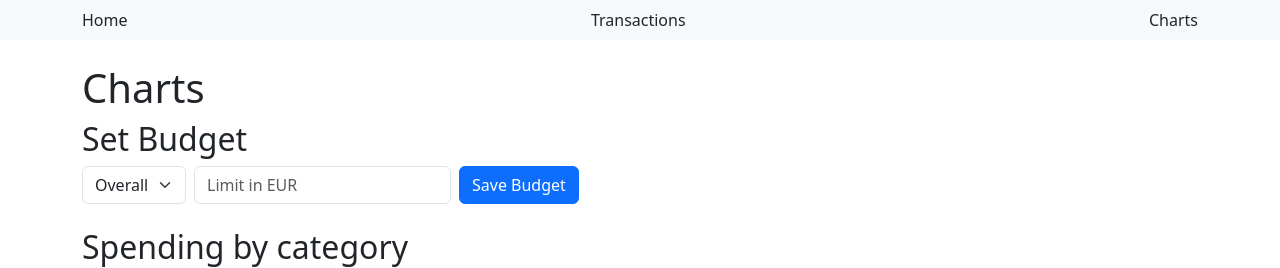
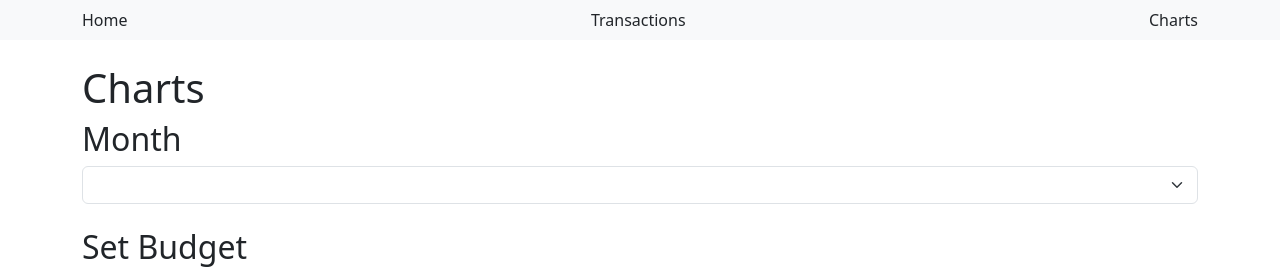
Before and after one commit to selvasebastian/finance-analytics-dashboard, a Flask app: page /charts in a window 1280 px wide. Shown: the top 268 px of the page. Run offline with Flask 3, Linux system fonts and the light colour scheme; data that the repository does not hold is empty.

Commit message:
Add month selection and AJAX updates on charts page

```diff
--- a/static/charts.js
+++ b/static/charts.js
@@ -1,5 +1,12 @@
+// Month that is selected in the dropdown.
+let selectedMonth = "";
+
 // Runs when the page is loaded
-document.addEventListener("DOMContentLoaded", function () {
+document.addEventListener("DOMContentLoaded", async function () {
+
+    // Dropdown for the month has to be filled first, because many charts need this data
+    await loadMonthOptions();
+
     loadCategoryChart();
     loadIncomeChart();
     loadMonthlyChart();
@@ -10,9 +17,53 @@ document.addEventListener("DOMContentLoaded", function () {
     loadBudgetCategoryOptions();
 });
 
+// Fetches all months and fills the dropdown for the month selection
+async function loadMonthOptions() {
+    const response = await fetch("/api/summary/monthly");
+    const months = await response.json();
+
+    // Finds the select element where the options will be inserted
+    const monthSelect = document.querySelector("#month-select");
+
+    for (let i = 0; i < months.length; i++) {
+        const option = document.createElement("option");
+        option.value = months[i].month;
+        option.textContent = months[i].month;
+
+        monthSelect.appendChild(option);
+    }
+
+    // Newest month is selected first
+    if (months.length > 0) {
+        selectedMonth = months[months.length - 1].month;
+        monthSelect.value = selectedMonth;
+    }
+}
+
+// When the month selection is changed, the charts have to be reloaded
+document.querySelector("#month-select").addEventListener("change", function () {
+    selectedMonth = document.querySelector("#month-select").value;
+    loadCategoryChart();
+    loadIncomeChart();
+    loadOverallBudgetChart();
+    loadCategoryBudgetChart();
+});
+
+// Shows a success or error message above the charts
+function showMessage(text, isError) {
+    const messageBox = document.querySelector("#message");
+    messageBox.textContent = text;
+
+    if (isError) {
+        messageBox.className = "alert alert-danger";
+    } else {
+        messageBox.className = "alert alert-success";
+    }
+}
+
 // Fetches the category summary and draws a pie chart (Spending by category)
 async function loadCategoryChart() {
-    const response = await fetch("/api/summary/by-category?month=2026-08");
+    const response = await fetch("/api/summary/by-category?month=" + selectedMonth);
     const summary = await response.json();
 
     const labels = [];
@@ -33,6 +84,11 @@ async function loadCategoryChart() {
     // Finds the canvas elements and draws the pie chart
     const canvas = document.querySelector("#category-chart");
 
+    // Deletes the old chart if there is one, so that a new chart can be drawn
+    if (Chart.getChart(canvas)) {
+        Chart.getChart(canvas).destroy();
+    }
+
     new Chart(canvas, {
         type: "pie",
         data: {
@@ -46,7 +102,7 @@ async function loadCategoryChart() {
 
 // Fetches the category summary and draws a pie chart (Spending by income)
 async function loadIncomeChart() {
-    const response = await fetch("/api/summary/by-category?month=2026-08");
+    const response = await fetch("/api/summary/by-category?month=" + selectedMonth);
     const summary = await response.json();
 
     const labels = [];
@@ -64,6 +120,11 @@ async function loadIncomeChart() {
 
     // Finds the canvas elements and draws the pie chart
     const canvas = document.querySelector("#income-chart");
+
+        // Deletes the old chart if there is one, so that a new chart can be drawn
+    if (Chart.getChart(canvas)) {
+        Chart.getChart(canvas).destroy();
+    }
 
     new Chart(canvas, {
         type: "pie",
@@ -148,7 +209,7 @@ async function loadTrendsChart() {
 
 // Fetches the budgets and monthly spending and draws the overall budget chart
 async function loadOverallBudgetChart() {
-    const budgetsResponse = await fetch("/api/budgets?month=2026-08");
+    const budgetsResponse = await fetch("/api/budgets?month=" + selectedMonth);
     const budgets = await budgetsResponse.json();
 
     const monthlyResponse = await fetch("/api/summary/monthly");
@@ -169,7 +230,7 @@ async function loadOverallBudgetChart() {
     for (let i = 0; i < monthlySummary.length; i++) {
         const entry = monthlySummary[i];
 
-        if (entry.month === "2026-08") {
+        if (entry.month === selectedMonth) {
             spentCents = Math.abs(entry.expenses_cents);
         }
     }
@@ -179,6 +240,11 @@ async function loadOverallBudgetChart() {
 
     // Finds the canvas element and draws the pie chart
     const canvas = document.querySelector("#overall-budget-chart");
+
+        // Deletes the old chart if there is one, so that a new chart can be drawn
+    if (Chart.getChart(canvas)) {
+        Chart.getChart(canvas).destroy();
+    }
 
     new Chart(canvas, {
         type: "pie",
@@ -193,10 +259,10 @@ async function loadOverallBudgetChart() {
 
 // Fetches the budgets and category spending and draws a bar chart per category
 async function loadCategoryBudgetChart() {
-    const budgetsResponse = await fetch("/api/budgets?month=2026-08");
+    const budgetsResponse = await fetch("/api/budgets?month=" + selectedMonth);
     const budgets = await budgetsResponse.json();
 
-    const categoryResponse = await fetch("/api/summary/by-category?month=2026-08");
+    const categoryResponse = await fetch("/api/summary/by-category?month=" + selectedMonth);
     const categorySummary = await categoryResponse.json();
 
     const labels = [];
@@ -229,6 +295,11 @@ async function loadCategoryBudgetChart() {
 
     // Finds the canvas element and draws the bar chart
     const canvas = document.querySelector("#category-budget-chart");
+
+    // Deletes the old chart if there is one, so that a new chart can be drawn
+    if (Chart.getChart(canvas)) {
+        Chart.getChart(canvas).destroy();
+    }
 
     new Chart(canvas, {
         type: "bar",
@@ -314,17 +385,31 @@ document.querySelector("#set-budget-form").addEventListener("submit", async func
     }
 
     const newBudget = {
-        month: "2026-08",
+        month: selectedMonth,
         limit_cents: Math.round(document.querySelector("#budget-limit").value * 100),
         category_id: categoryIdToSend,
     };
 
-    await fetch ("/api/budgets", {
+    const response = await fetch("/api/budgets", {
         method: "PUT",
-        headers: {"Content-Type": "application/json"},
-        body: JSON.stringify(newBudget),
+        headers: {
+            "Content-Type": "application/json"
+        },
+        body: JSON.stringify(newBudget)
     });
 
-    // Reload the page so that the new budget appears
-    location.reload();
-});
+    const result = await response.json();
+
+    // Shows the error message if something went wrong
+    if (result.error) {
+        showMessage(result.error, true);
+        return;
+    }
+
+    // Shows the success message if the budget was set successfully
+    showMessage(result.message, false);
+    document.querySelector("#set-budget-form").reset();
+    loadOverallBudgetChart();
+    loadCategoryBudgetChart();
+
+    });
--- a/templates/charts.html
+++ b/templates/charts.html
@@ -20,6 +20,13 @@
 
 <div class="container mt-4">
     <h1>Charts</h1>
+
+    <!-- Success or error messages -->
+     <div id="message"></div>
+
+    <!--Month selection-->
+    <h2>Month</h2>
+    <select id="month-select" class="form-select mb-4"></select>
 
     <h2>Set Budget</h2>
     <form id="set-budget-form" class="row g-2 mb-4">
```
